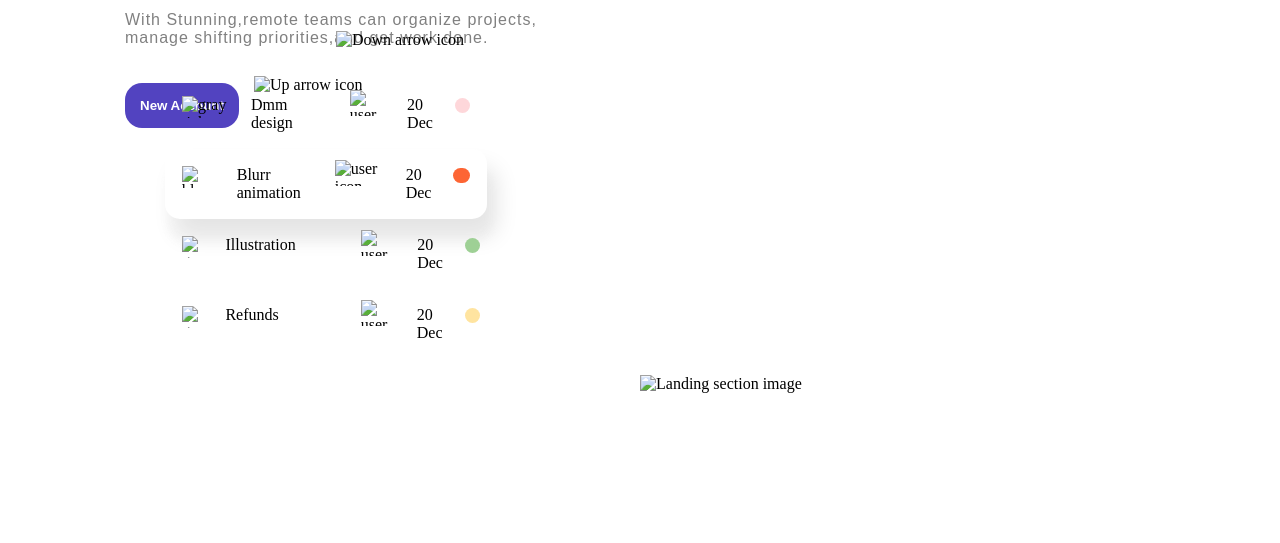
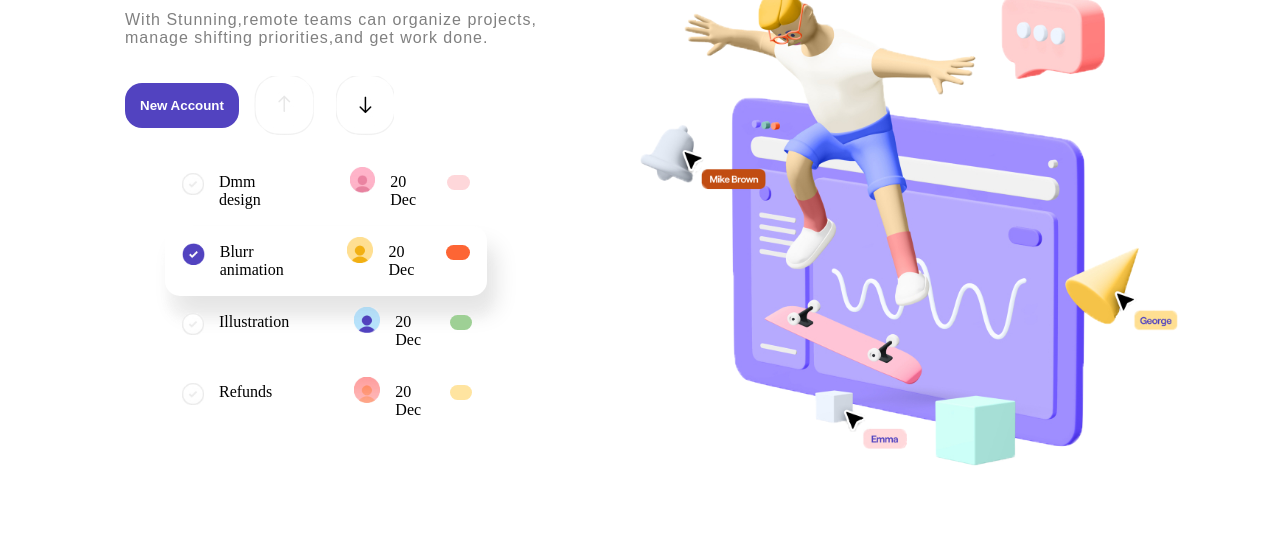
Before and after one commit to vigneshtestengineer/StunningLandingPage, a plain HTML site: page index.html in a window 1280 px wide. Shown: the part 257-800 px from the top of the page. Drawn offline with Linux system fonts and the light colour scheme; the site is published under a folder, as on GitHub Pages, so addresses that start at the root find nothing.

Commit message:
Update index.html
change image path

```diff
--- a/index.html
+++ b/index.html
@@ -54,10 +54,10 @@
                 <div class="newaccountbutton">
                     <button class="accountbtnnew">New Account</button>
                     <div class="uparrow">
-                        <img src="/arrow-up.png" alt="Up arrow icon">
+                        <img src="./images/arrow-up.png" alt="Up arrow icon">
                     </div>
                     <div class="downarrow">
-                        <img src="/arrow-down.png" alt="Down arrow icon">
+                        <img src="./images/arrow-down.png" alt="Down arrow icon">
                     </div>
              </div>
 
@@ -66,11 +66,11 @@
 
                     <!-- ----------------1st list------------------------ -->
 
-                    <li class="listofcheckbox inactivelist"><img src="/tick-gray.png" class="tickicons" alt="gray tick icon">
+                    <li class="listofcheckbox inactivelist"><img src="./images/tick-gray.png" class="tickicons" alt="gray tick icon">
 
                         <div class="list">Dmm design</div>
                         <div class="details">
-                        <img src="/user-pink.png" class="usericons" alt="user icon pink"><span class="list">20 Dec</span>
+                        <img src="./images/user-pink.png" class="usericons" alt="user icon pink"><span class="list">20 Dec</span>
                         <div class="colorcode">
 
                         </div>
@@ -79,11 +79,11 @@
 
                     <!-- ----------------2nd list------------------------ -->
 
-                    <li class="listofcheckbox activelist"><img src="/tick-blue.png" class="tickicons" alt="blue tick icon">
+                    <li class="listofcheckbox activelist"><img src="./images/tick-blue.png" class="tickicons" alt="blue tick icon">
 
                         <div class="list">Blurr animation</div>
                         <div class="activedetails">
-                        <img src="/user-orange.png" class="usericons" alt="user icon orange"><span class="list">20 Dec</span>
+                        <img src="./images/user-orange.png" class="usericons" alt="user icon orange"><span class="list">20 Dec</span>
                         <div class="colorcode clrred">
 
                         </div>
@@ -92,11 +92,11 @@
 
                     <!-- ----------------3rd list------------------------ -->
 
-                    <li class="listofcheckbox inactivelist"><img src="/tick-gray.png" class="tickicons" alt="gray tick icon">
+                    <li class="listofcheckbox inactivelist"><img src="./images/tick-gray.png" class="tickicons" alt="gray tick icon">
 
                         <div class="list">Illustration</div>
                         <div class="details thirddetail">
-                        <img src="/user-blue.png" class="usericons" alt="user icon blue"><span class="list">20 Dec</span>
+                        <img src="./images/user-blue.png" class="usericons" alt="user icon blue"><span class="list">20 Dec</span>
                         <div class="colorcode clrgreen">
 
                         </div>
@@ -106,11 +106,11 @@
                     <!-- ----------------4th list------------------------ -->
 
 
-                    <li class="listofcheckbox inactivelist"><img src="/tick-gray.png" class="tickicons" alt="gray tick icon">
+                    <li class="listofcheckbox inactivelist"><img src="./images/tick-gray.png" class="tickicons" alt="gray tick icon">
 
                         <div class="list">Refunds</div>
                         <div class="details fourthdetail">
-                        <img src="/user-red.png" class="usericons" alt="user icon red"><span class="list">20 Dec</span>
+                        <img src="./images/user-red.png" class="usericons" alt="user icon red"><span class="list">20 Dec</span>
                         <div class="colorcode clryellow">
 
                         </div>
@@ -130,7 +130,7 @@
 
             <div class="rightbody">
 
-                <img src="/landing-section-image.png" class="landingsectionimage" alt="Landing section image">
+                <img src="./images/landing-section-image.png" class="landingsectionimage" alt="Landing section image">
 
             </div>
 
```
